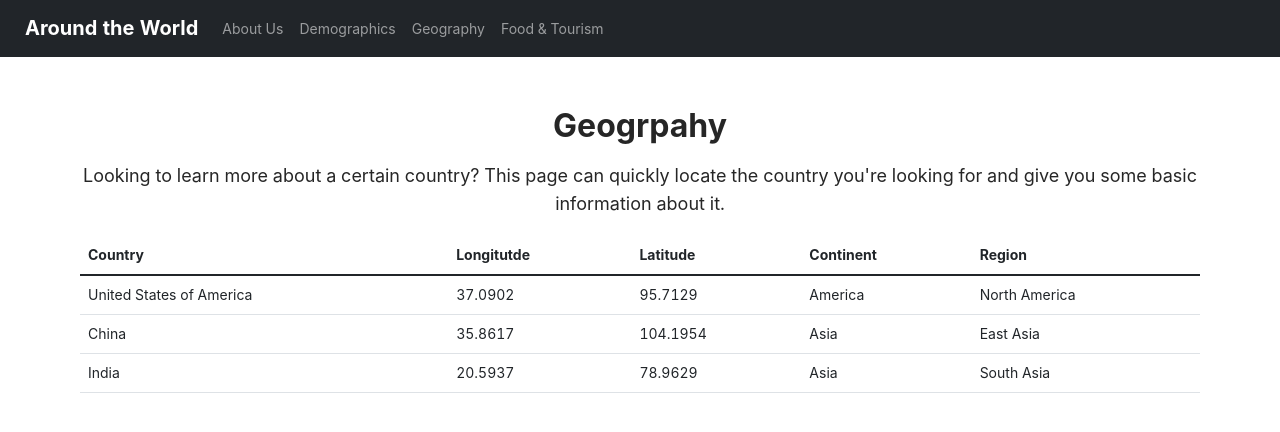
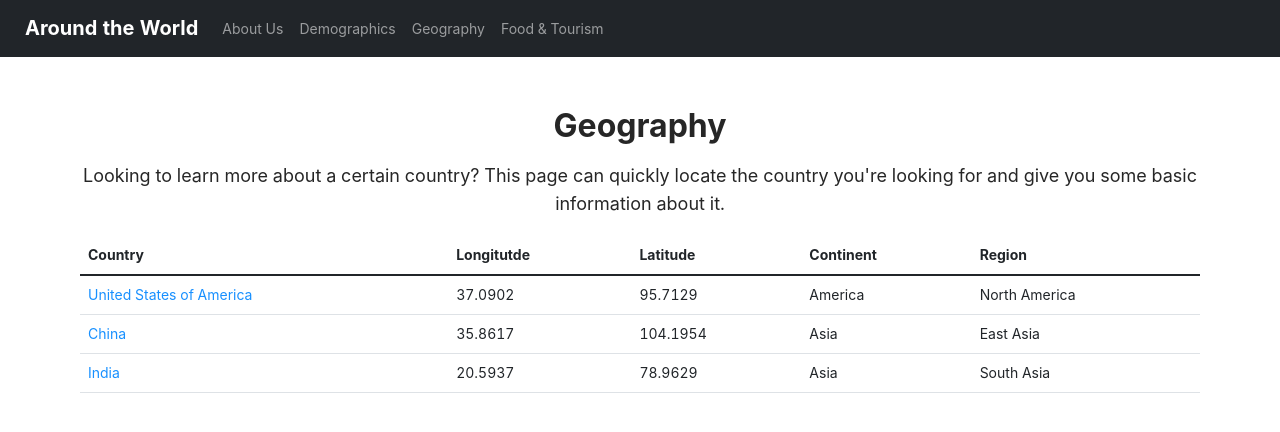
Before and after one commit to preethk0/CS373, a React (Create React App) app in the folder front-end/: page /geography in a window 1280 px wide. Shown: the top 432 px of the page. Built offline with nearby package versions, Linux system fonts and the light colour scheme.

Commit message:
Miscellaneous changes for demographics and geography instances, dockerfile addition

```diff
--- a/front-end/src/components/Cards/CountryCard.js
+++ b/front-end/src/components/Cards/CountryCard.js
@@ -18,6 +18,7 @@ const CountryCard = ({
         <a href={"/demographics/" + country_id}>
             <Card
             className="countryCardStyle"
+            hoverable
             cover={country_flag && <img src={country_flag} />}
             >
                 <Card.Meta title={country_name} description={country_capital} />
--- a/front-end/src/screens/Demographics/DemographicsAll.css
+++ b/front-end/src/screens/Demographics/DemographicsAll.css
@@ -15,6 +15,6 @@
   display: grid;
   justify-items: center;
   grid-template-columns: auto auto auto;
-  gap: 150px;
+  gap: 60px;
   padding: 30px;
 }
--- a/front-end/src/screens/Geography/GeographyAll.js
+++ b/front-end/src/screens/Geography/GeographyAll.js
@@ -8,7 +8,7 @@ const GeographyAll = ({}) => {
     const geography = GeographyData[country];
     return (
       <tr key={geography.id}>
-        <td>{geography.country_name}</td>
+        <td><a href={"/geography/" + country}>{geography.country_name}</a></td>
         <td>{geography.country_longitude}</td>
         <td>{geography.country_latitude}</td>
         <td>{geography.country_continent}</td>
@@ -19,7 +19,7 @@ const GeographyAll = ({}) => {
 
   return (
     <div className="mainPage">
-      <h2 className="header">Geogrpahy</h2>
+      <h2 className="header">Geography</h2>
       <p className="descriptionText">
         Looking to learn more about a certain country? This page can quickly locate
         the country you're looking for and give you some basic information about it.
```
Also changed, not shown: 1 other file (tests, documents, lock files or other folders).
